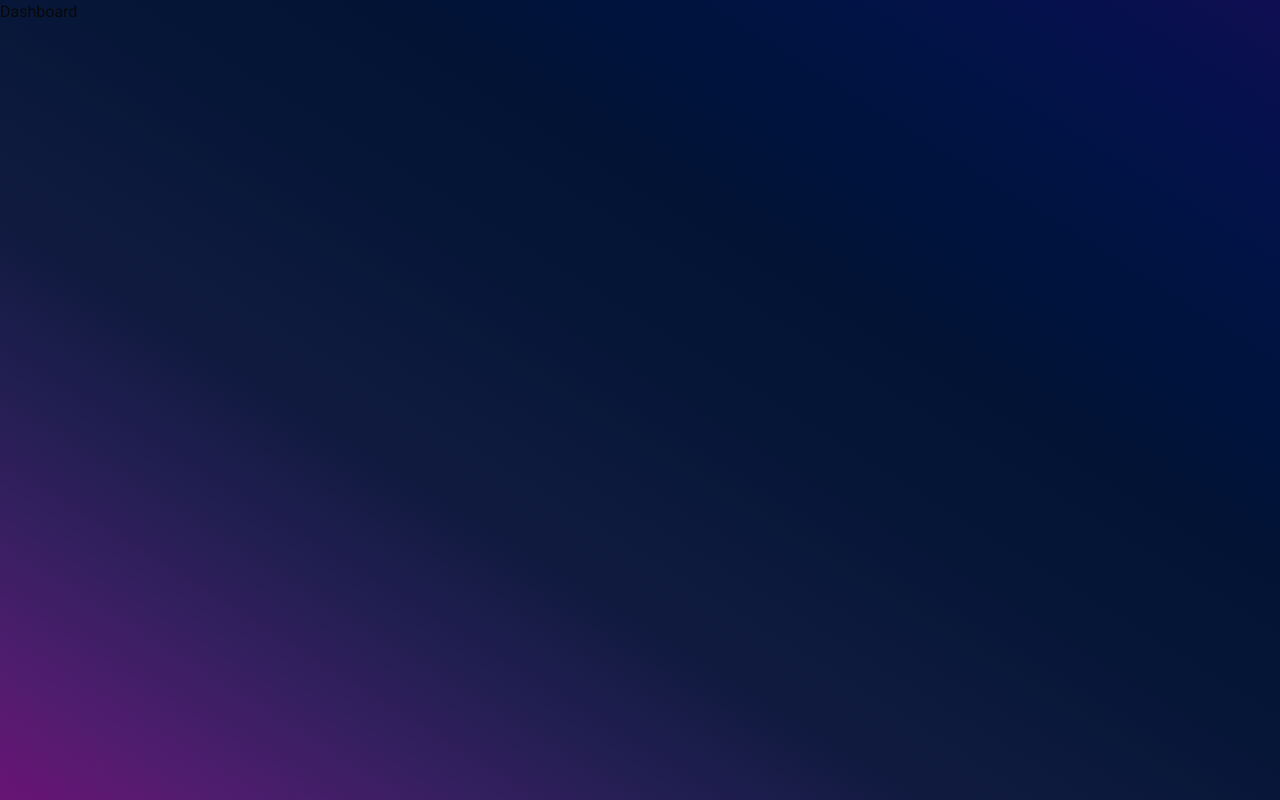
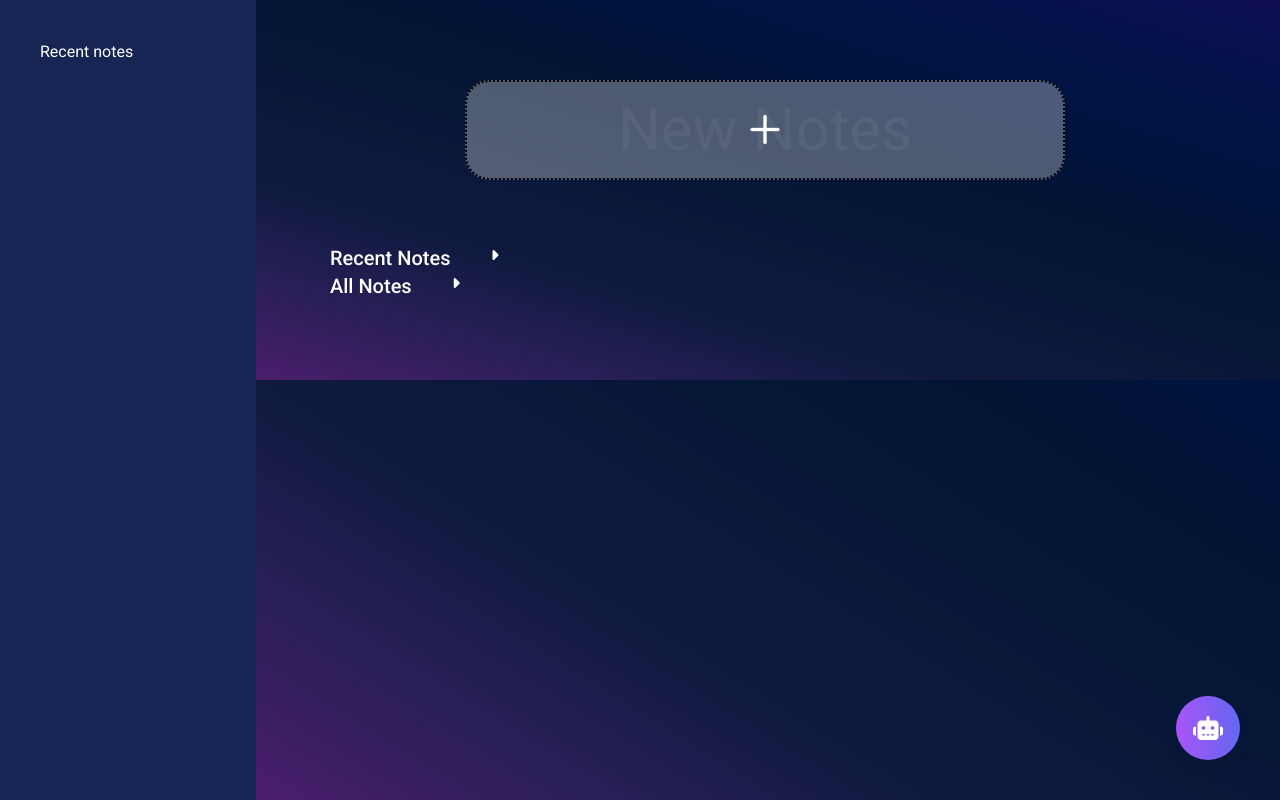
Before and after one commit to codynego/cerenote, a React (Vite) app in the folder frontend/: page /dashboard in a window 1280 px wide. Built offline with nearby package versions, Linux system fonts and the light colour scheme.

Commit message:
add FloatingBtn component, implement ListNotes and ListCard components, and enhance Dashboard layout with sidebar and animations

```diff
--- /dev/null
+++ b/frontend/src/components/FloatingBtn.tsx
@@ -0,0 +1,12 @@
+
+
+export const FloatingBtn = () => {
+  return (
+    <button
+      className='floating-btn fixed bottom-10 right-10 w-16 h-16 rounded-full bg-gradient-to-r from-purple-500 to-indigo-500 text-white shadow-lg flex items-center justify-center hover:from-purple-600 hover:to-indigo-600 transition-transform transform hover:scale-110'
+      onClick={() => alert('AI Chat activated!')}
+    >
+      <i className="fa-solid fa-robot text-[24px]"></i>
+    </button>
+  );
+};
--- /dev/null
+++ b/frontend/src/components/ListCard.tsx
@@ -0,0 +1,8 @@
+
+export const ListCard = () => {
+  return (
+    <div className="bg-white text-black p-5 rounded-3xl h-[100px]">
+        <h1>Card List</h1>
+    </div>
+  )
+}
--- /dev/null
+++ b/frontend/src/components/ListNotes.tsx
@@ -0,0 +1,34 @@
+import React from "react";
+import { ListCard } from "./ListCard";
+
+interface ListNotesProps {
+  title: string;
+}
+
+export const ListNotes = ({ title }: ListNotesProps) => {
+    const [dropDown, setDropDown] = React.useState(false);
+  return (
+    <div className="">
+        <div className="flex gap-10">
+        <h1 className="text-xl">{title}</h1>
+        <div onClick={() => setDropDown(!dropDown)} className="duration-1000">
+        {dropDown ? <i className="fa-solid fa-caret-down" ></i> : <i className="fa-solid fa-caret-right" ></i>}
+        </div>
+        </div>
+        {
+            dropDown ?
+            <div className="grid grid-cols-3 gap-5 my-3 duration-1000">
+                <ListCard/>
+                <ListCard/>
+                <ListCard/>
+                <ListCard/>
+                <ListCard/>
+                <ListCard/>
+                <ListCard/>
+                <ListCard/>
+                <ListCard/>
+            </div> : null
+        }
+    </div>
+  )
+}
--- /dev/null
+++ b/frontend/src/components/SideBar.tsx
@@ -0,0 +1,10 @@
+
+export const SideBar = () => {
+  return (
+    <div className="md:w-1/5 h-screen bg-blue-950  shadow-slate-300 p-10 fixed">
+        <div className="">
+            <h2>Recent notes</h2>
+        </div>
+    </div>
+  )
+}
--- a/frontend/src/index.css
+++ b/frontend/src/index.css
@@ -158,3 +158,19 @@ h1 {
 @keyframes l23 {
   100% {transform: rotate(1turn)}
 }
+
+
+@keyframes slideIn {
+  from {
+    transform: translateY(100%);
+    opacity: 0;
+  }
+  to {
+    transform: translateY(0);
+    opacity: 1;
+  }
+}
+
+.floating-btn {
+  animation: slideIn 0.5s ease-out;
+}
--- a/frontend/src/pages/Dashboard.tsx
+++ b/frontend/src/pages/Dashboard.tsx
@@ -1,7 +1,24 @@
+import { FloatingBtn } from "@/components/FloatingBtn"
+import { ListNotes } from "@/components/ListNotes"
+import { SideBar } from "@/components/SideBar"
 
 
 export const Dashboard = () => {
   return (
-    <div>Dashboard</div>
+    <div className="bg-primary text-white relative">
+      <SideBar/>
+      <div className="ml-[250px] p-20 overflow-x-hidden">
+        <div className="bg-white bg-opacity-30 border-dotted border-2 border-black w-[600px] h-[100px] flex justify-center items-center hover:opacity-60 hover:border-4 relative rounded-3xl m-auto">
+          <i className="fa-regular fa-plus text-4xl"></i>
+          <p className="absolute w-full text-6xl  opacity-5 text-center">New Notes</p>
+        </div>
+        <div className="mt-16">
+          <ListNotes title={"Recent Notes"}/>
+          <ListNotes title={"All Notes"}/>
+        </div>
+        <FloatingBtn/>
+      </div>
+
+    </div>
   )
 }
```
